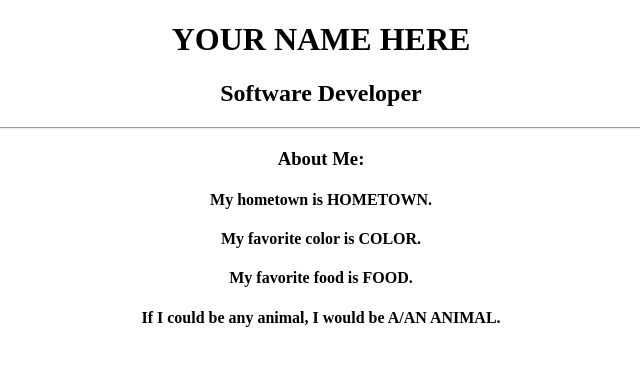
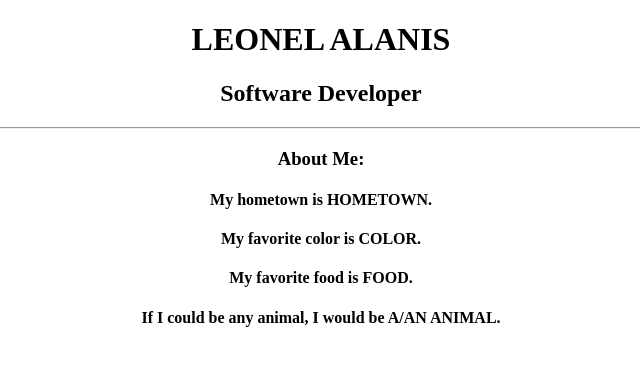
Before and after one commit to alanisleonel/repolesson, a plain HTML site: page index.html in a window 1280 px wide. Shown: the whole page, without its empty margins (319-959 px from the left). Drawn offline with Linux system fonts and the light colour scheme.

Commit message:
added my name

```diff
--- a/index.html
+++ b/index.html
@@ -7,7 +7,7 @@
 		  </head>
 		  <body>
 			<div align="center">
-				<h1>YOUR NAME HERE</h1>
+				<h1>LEONEL ALANIS</h1>
 				<h2>Software Developer</h2>
 				<hr>
 				<h3>About Me:</h3>
```
